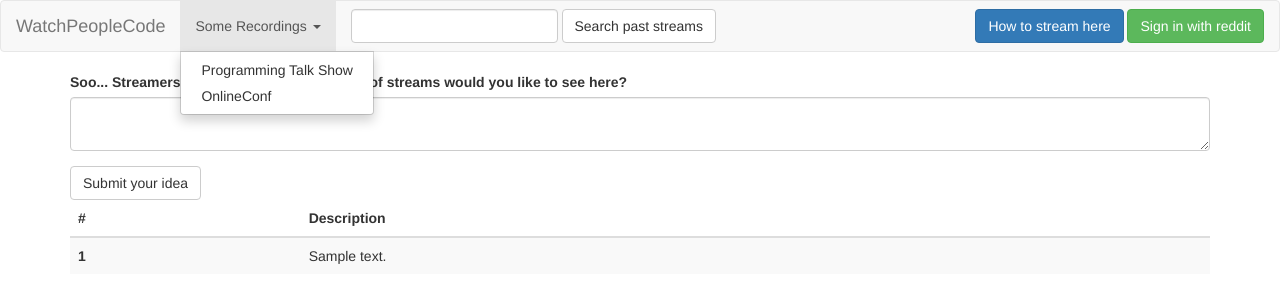
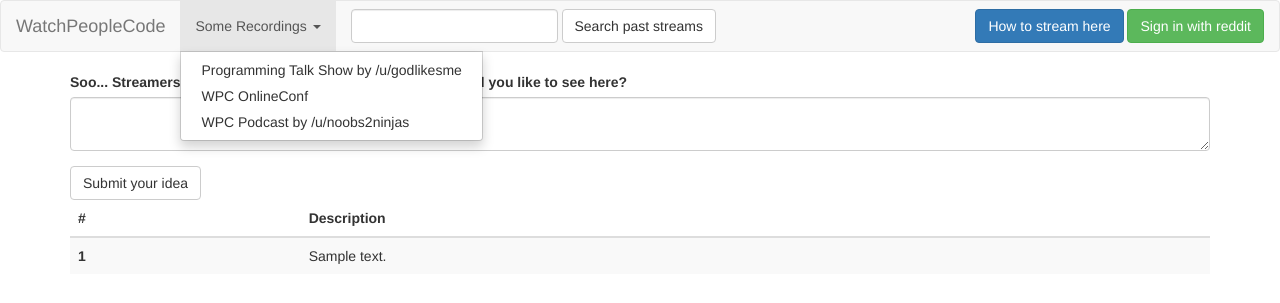
Before and after one commit to eleweek/WatchPeopleCode, a Flask app: page /idea_list in a window 1280 px wide, after a click on "Some Recordings". Shown: the top 303 px of the page. Run offline with Flask 2, Linux system fonts and the light colour scheme; tables that the repository leaves empty hold one stand-in row (values such as "Sample post"); parts of the project's set-up code (start-up, migrations or seed data) failed here and were passed over; some libraries are stand-ins or nearby versions.

Commit message:
Add podcast link to the recordings

```diff
--- a/wpc/templates/base.html
+++ b/wpc/templates/base.html
@@ -54,8 +54,9 @@
           <li class="dropdown">
             <a href="#" class="dropdown-toggle" data-toggle="dropdown" role="button" aria-haspopup="true" aria-expanded="false">Some Recordings <span class="caret"></span></a>
             <ul class="dropdown-menu">
-              <li><a href="{{url_for('streamer_page', streamer_name='glm_talkshow')}}">Programming Talk Show</a></li>
-              <li><a href="{{url_for('onlineconf')}}">OnlineConf</a></li>
+              <li><a href="{{url_for('streamer_page', streamer_name='glm_talkshow')}}">Programming Talk Show by /u/godlikesme</a></li>
+              <li><a href="{{url_for('onlineconf')}}">WPC OnlineConf</a></li>
+              <li><a href="https://www.youtube.com/playlist?list=PLSYERjWHLNINNoeqMalMaJMSH3W7VSrej">WPC Podcast by /u/noobs2ninjas</a></li>
             </ul>
           </li>
         </ul>
```
